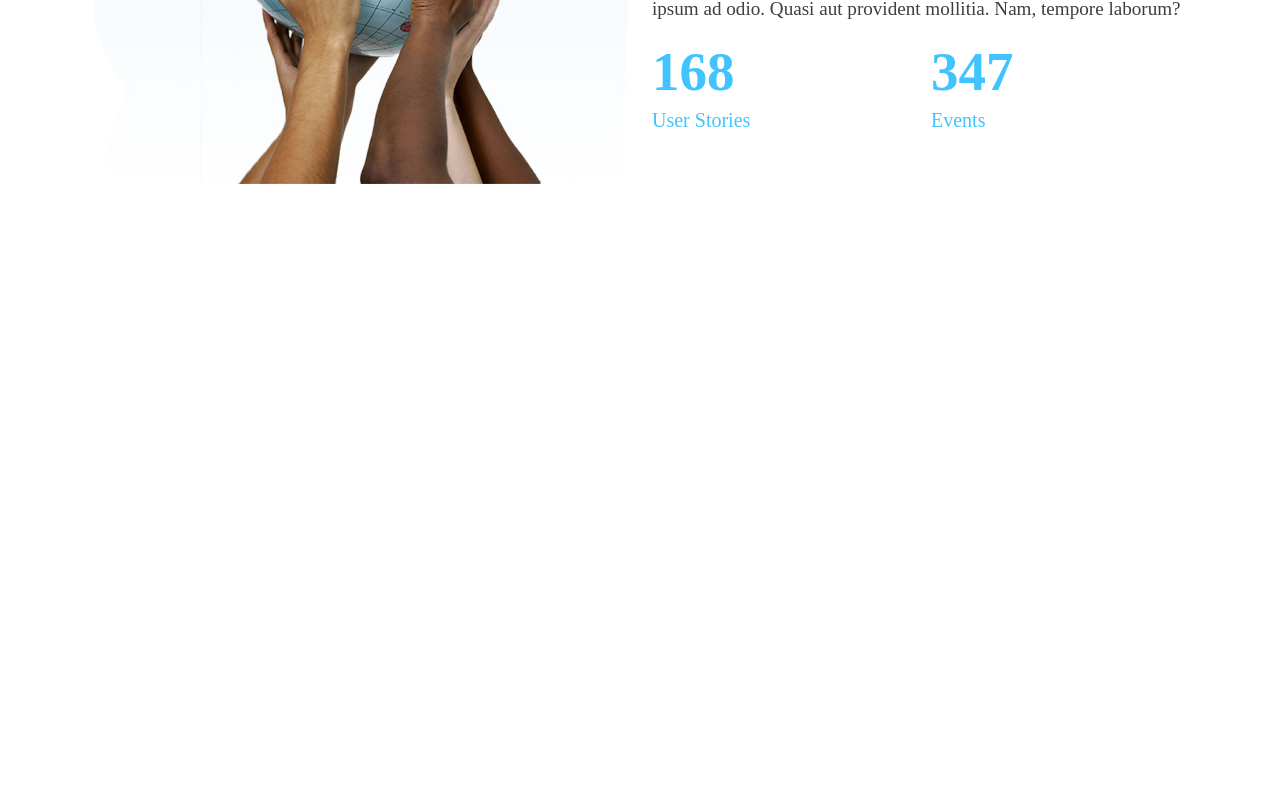
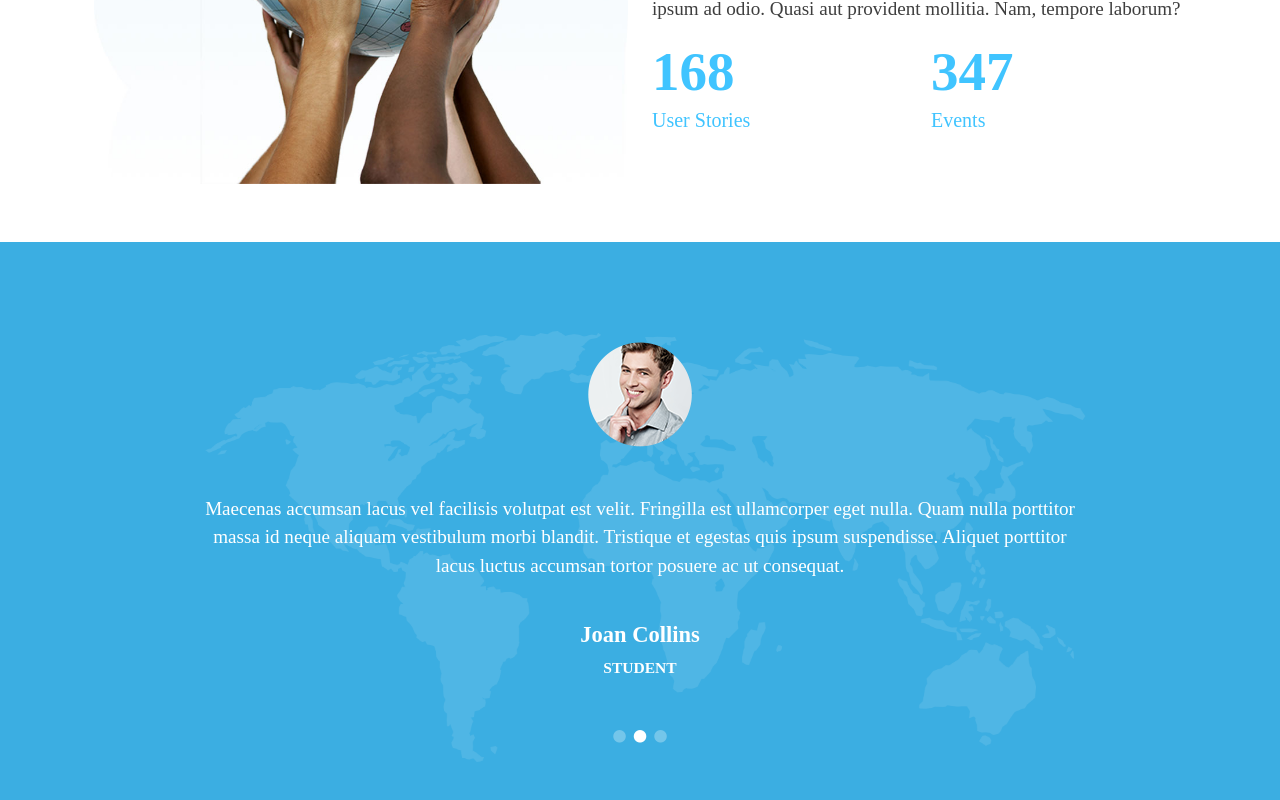
Before and after one commit to alemica97/proj-html-vuejs, a Vue app: page / in a window 1280 px wide. Shown: the part 2565-3365 px from the top of the page. Before the commit the page ends 2807 px from the top, so only its background shows below. Built offline with nearby package versions, Linux system fonts and the light colour scheme; a small style sheet from the web is missing.

Commit message:
Ho terminato la terza sezione del Main, quella col carousel degli studenti, sempre con l'utilizzo delle row e col di Bootstrap

```diff
--- a/src/components/Main.vue
+++ b/src/components/Main.vue
@@ -4,12 +4,15 @@
         <coursesSection />
         <!-- Sezione 2 del Main  -->
         <childrenSection />
+        <!-- Sezione 3 del Main  -->
+        <studentsCarouselSection />
     </main>
 </template>
 
 <script>
 import coursesSection from './CoursesSection.vue'
 import childrenSection from './ChildrenSection.vue'
+import studentsCarouselSection from './StudentsCarouselSection.vue'
 
 export default {
     name: 'myMain',
@@ -17,6 +20,7 @@ export default {
     components: {
         coursesSection,
         childrenSection,
+        studentsCarouselSection,
     }
 }
 </script>
--- /dev/null
+++ b/src/components/StudentsCarouselSection.vue
@@ -0,0 +1,88 @@
+<template>
+    <section id="students-carousel" class="container-fluid">
+        <div class="row container-lg mx-auto justify-content-center">
+            <!-- divido la row in 4 colonne disposte una sopra l'altra, ognuna centrata orizzontalmente  -->
+            <div class="col-12">
+                <figure class="text-center mb-5">
+                    <img :src="image" alt="">
+                </figure>
+            </div>
+
+            <div class="carousel-paragraph col-12 col-md-10 text-center mb-4">
+                <p>{{ carouselParagraph }}</p>
+            </div>
+
+            <div class="carousel-student col-12 text-center mb-5">
+                <h4>{{ name }}</h4>
+                <span class="text-uppercase">{{ category }}</span>
+            </div>
+
+            <div class="carousel-index col-12 text-center">
+                <i class="fa-solid fa-circle mx-1"></i>
+                <i class="fa-solid fa-circle active mx-1"></i>
+                <i class="fa-solid fa-circle mx-1"></i>
+            </div>
+        </div>
+    </section>
+</template>
+
+<script>
+export default {
+    name: 'studentsCarouselSection',
+
+    data(){
+        return{
+            image: require('../assets/icademy/icademy/img/testimonials-standard-2.png'),
+            carouselParagraph: `Maecenas accumsan lacus vel facilisis volutpat est velit.
+                                Fringilla est ullamcorper eget nulla. Quam nulla porttitor massa
+                                id neque aliquam vestibulum morbi blandit.
+                                Tristique et egestas quis ipsum suspendisse.
+                                Aliquet porttitor lacus luctus accumsan tortor posuere ac ut consequat.`,
+            name: 'Joan Collins',
+            category: 'student',
+       }
+    }
+}
+</script>
+
+<style lang="scss" scoped>
+    #students-carousel{
+        background-image: url(../assets/icademy/icademy/img/h5-parallax-img-1.png);
+        background-size: cover;
+        background-repeat: no-repeat;
+        background-position: center;
+        background-attachment: fixed;
+        padding: 100px 0;
+        color: #ffffff;
+    }
+
+    .carousel-paragraph{
+        font-size: calc(14px + 0.4vw);
+    }
+
+    .carousel-student{
+        h4{
+            font-size: calc(20px + 0.2vw);
+            font-weight: 700;
+        }
+        span{
+            font-size: calc(13px + 0.2vw);
+            font-weight: 700;
+        }
+    }
+
+    .carousel-index{
+        font-size: calc(10px + 0.2vw);
+        color: #ffffff4b;
+
+        i{
+            &.active{
+            color: #ffffff;
+            }
+
+            &:hover{
+                cursor: pointer;
+            }
+        }
+    }
+</style>
```
